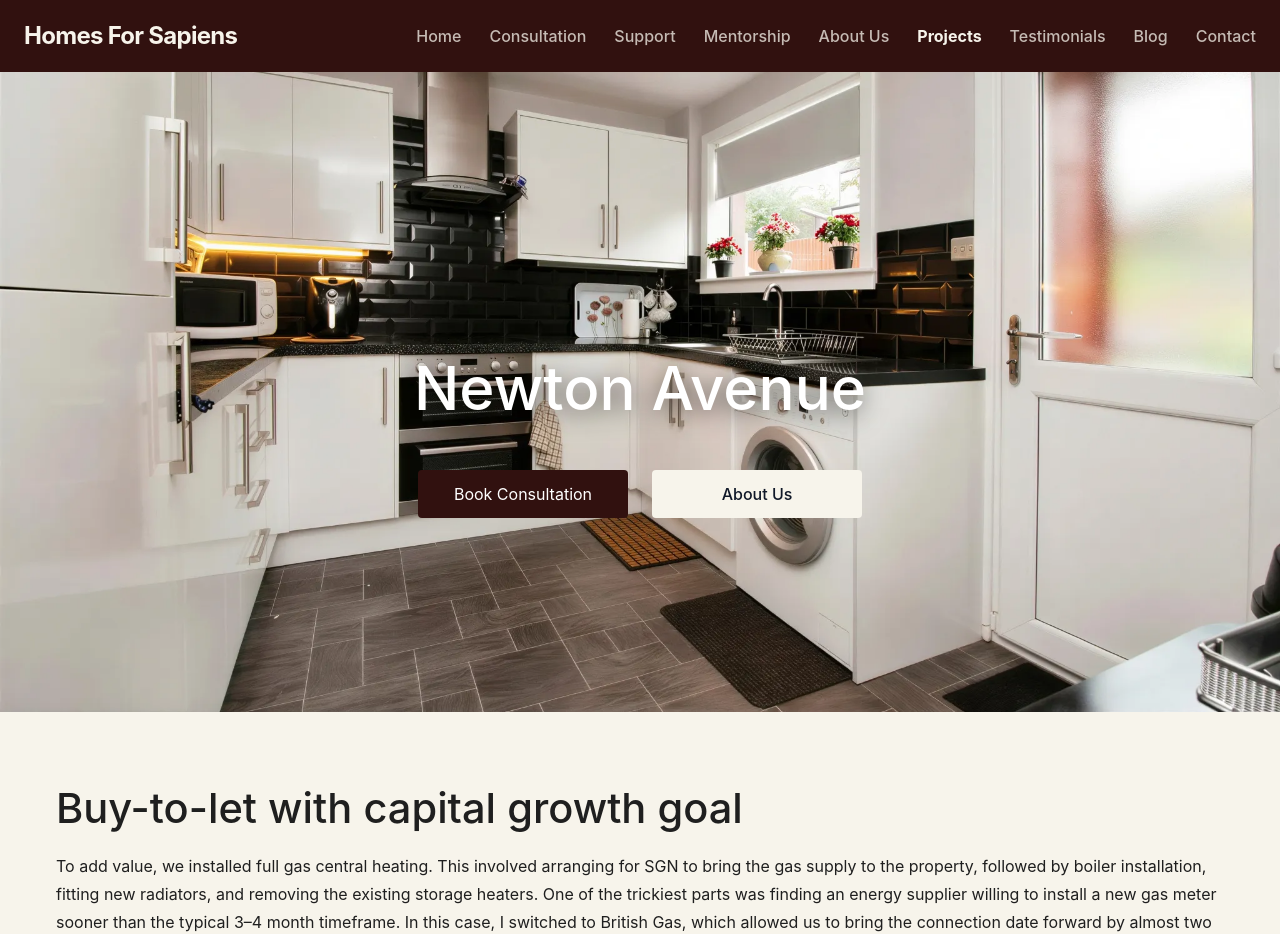
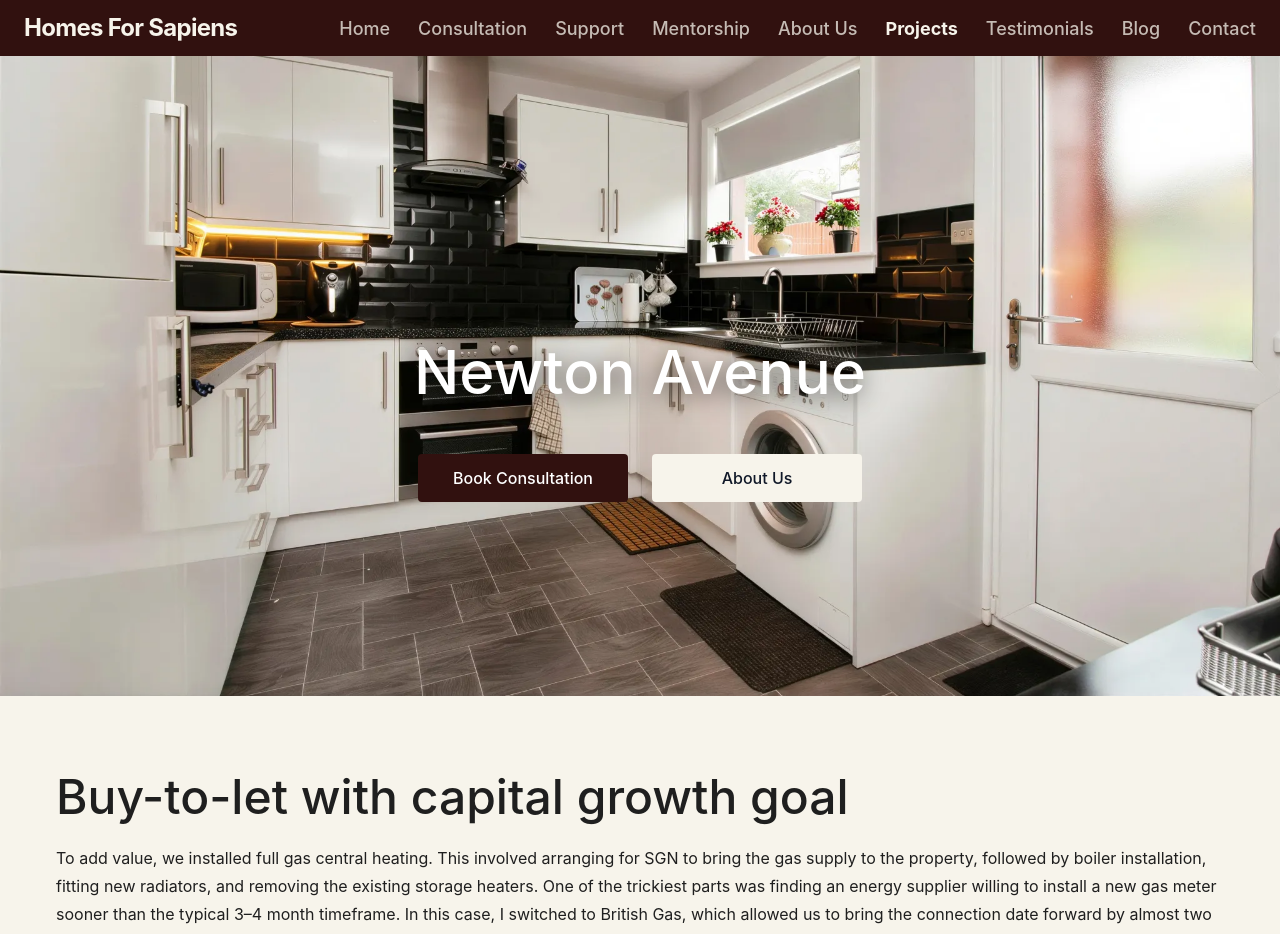
Before and after one commit to vladmytko/homesforsapience, a React (Vite) app: page /case-studies/newton in a window 1280 px wide. Shown: the top 934 px of the page. Built offline with nearby package versions, Linux system fonts and the light colour scheme.

Commit message:
General changes to design, minor fixes, navbar hover effect, header button hover effect, fix headers sizes

```diff
--- a/src/components/CaseStudiesComponents/CaseStudiesTemplate.jsx
+++ b/src/components/CaseStudiesComponents/CaseStudiesTemplate.jsx
@@ -2,7 +2,7 @@ import React, { useState } from 'react'
 
 const renderTextBlock = (title, lines = []) => (
   <div>
-    {title ? <h2 className="m-0 text-[2rem] font-medium leading-tight text-[#1f1f1f]">{title}</h2> : null}
+    {title ? <h2 className="m-0 text-2xl sm:text-3xl lg:text-4xl font-medium leading-tight text-[#1f1f1f]">{title}</h2> : null}
     <div className="mt-3">
       {lines.map((line, index) => (
         <p key={`${title || 'text'}-${index}`} className="my-1 leading-7 text-[#1f1f1f]">
@@ -88,7 +88,7 @@ const CaseStudiesTemplate = ({
     <section className="bg-(--color-brand-secondary) px-5 py-8 md:px-8">
       <div className="max-w-7xl mx-auto px-6  py-10 container">
         <div>
-          {title ? <h1 className="mb-4.5 text-[2.6rem] font-medium leading-[1.2] text-[#1f1f1f] ">{title}</h1> : null}
+          {title ? <h1 className="mb-4.5 text-2xl sm:text-4xl lg:text-5xl font-medium leading-[1.2] text-[#1f1f1f] ">{title}</h1> : null}
 
           <div>
             {intro.map((paragraph, index) => (
@@ -121,7 +121,7 @@ const CaseStudiesTemplate = ({
 
         {beforeAfterGroups.length > 0 ? (
           <div className="grid gap-5.5">
-            <h2 className="m-0 text-[2.2rem] font-medium leading-tight text-[#1f1f1f]">{beforeAfterTitle}</h2>
+            <h2 className="m-0 text-2xl sm:text-3xl lg:text-4xl font-medium leading-tight text-[#1f1f1f] mt-10">{beforeAfterTitle}</h2>
             {beforeAfterGroups.map((group, index) => (
               <BeforeAfterGroup key={`before-after-${index}`} group={group} onImageClick={setSelectedImage} />
             ))}
--- a/src/components/ReusableComponents/Header.jsx
+++ b/src/components/ReusableComponents/Header.jsx
@@ -29,18 +29,24 @@ const Header = ({
                 {showConsultationButton && (
                     <Link
                         to="/consultation"
-                        className='w-52.5 px-8 py-3 rounded bg-(--color-button-primary) hover:bg-(--color-button-primary-hover) transition-colors duration-300'
+                        className='group relative overflow-hidden w-52.5 px-8 py-3 rounded bg-(--color-button-primary) text-white font-medium transition-all duration-300 hover:-translate-y-1 hover:shadow-2xl hover:text-gray-900'
                     >
-                        Book Consultation
+                        <>
+                            <span className='absolute inset-0 bg-(--color-brand-secondary) scale-x-0 group-hover:scale-x-100 transition-transform duration-300'></span>
+                            <span className='relative z-10'>Book Consultation</span>
+                        </>
                     </Link>
                 )}
 
                 {showAboutButton && (
                     <Link
                         to="/about"
-                        className='w-52.5 px-8 py-3 rounded transition-colors duration-300 bg-(--color-brand-secondary) text-gray-900 font-medium'
+                        className='group relative overflow-hidden w-52.5 px-8 py-3 rounded bg-(--color-brand-secondary) text-gray-900 font-medium transition-all duration-300 hover:-translate-y-1 hover:shadow-2xl hover:shadow-black/20 hover:text-white'
                     >
-                        About Us
+                        <>
+                            <span className='absolute inset-0 bg-(--color-button-primary) scale-x-0 group-hover:scale-x-100 transition-transform duration-300'></span>
+                            <span className='relative z-10'>About Us</span>
+                        </>
                     </Link>
                 )}
             </div>
--- a/src/components/ReusableComponents/Navbar.jsx
+++ b/src/components/ReusableComponents/Navbar.jsx
@@ -50,9 +50,10 @@ export const Navbar = () => {
   const baseLinkStyle = {
     textDecoration: 'none',
     color: '#F7F4EB',
-    fontSize: '16px',
+    fontSize: '18px',
     fontWeight: 500,
-    transition: 'opacity 0.2s ease',
+    transition: 'all 0.25s ease',
+    display: 'inline-block',
   }
 
   return (
@@ -69,7 +70,7 @@ export const Navbar = () => {
           style={{
             maxWidth: '1300px',
             margin: '0 auto',
-            padding: '18px 24px',
+            padding: '10px 24px',
             display: 'flex',
             alignItems: 'center',
             justifyContent: isMobileView ? 'flex-end' : 'space-between',
@@ -107,6 +108,16 @@ export const Navbar = () => {
                     opacity: (isActive && !link.neverActive) ? 1 : 0.75,
                     fontWeight: (isActive && !link.neverActive) ? 700 : 500,
                   })}
+                  onMouseEnter={(e) => {
+                    e.target.style.color = '#ffdedb'
+                    e.target.style.transform = 'translateY(-3px)'
+                    e.target.style.opacity = '1'
+                  }}
+                  onMouseLeave={(e) => {
+                    e.target.style.color = '#ffffff'
+                    e.target.style.transform = 'translateY(0)'
+                    e.target.style.opacity = (link.neverActive ? '0.75' : '')
+                  }}
                 >
                   {link.label}
                 </NavLink>
@@ -239,7 +250,17 @@ export const Navbar = () => {
                       color: '#111111',
                       fontSize: '22px',
                       fontWeight: (isActive && !link.neverActive) ? 700 : 500,
+                      transition: 'all 0.25s ease',
+                      display: 'inline-block',
                     })}
+                    onMouseEnter={(e) => {
+                      e.target.style.color = '#ffe700'
+                      e.target.style.transform = 'translateY(-2px)'
+                    }}
+                    onMouseLeave={(e) => {
+                      e.target.style.color = '#111111'
+                      e.target.style.transform = 'translateY(0)'
+                    }}
                   >
                     {link.label}
                   </NavLink>
--- a/src/pages/About.jsx
+++ b/src/pages/About.jsx
@@ -13,7 +13,7 @@ const About = () => {
 
       <div className="bg-(--color-bg-gray) w-full">
         <div className="lg:max-w-7xl mx-auto py-10 px-6 lg:px-8">
-          <h2 className="text-(--color-text-dark) text-2xl sm:text-4xl lg:text-5xl mb-2 sm:mb-10">
+          <h2 className="text-(--color-text-dark) text-2xl sm:text-4xl lg:text-5xl mb-4 sm:mb-10">
             Meet The Founder
           </h2>
           <div className="justify-center">
--- a/src/pages/CaseStudiesPages/Newton.jsx
+++ b/src/pages/CaseStudiesPages/Newton.jsx
@@ -27,10 +27,14 @@ const Newton = () => {
           {
             title: "Investment Breakdown",
             lines: [
-              "Purchase price: Need to update",
-              "Fees and costs: Need to update",
-              "Refurbishment: Need to update",
-              "Total investment: Need to update",
+
+//               Purchase £120000
+// Refurbishment £18000
+// Value after £185000
+// Rent is 1050
+              "Purchase price: £120,000",
+              "Refurbishment: £18,000",
+              "Total investment: £138,000",
             ],
             image: {
               src: newton_assets.bathroom_after2,
@@ -42,29 +46,14 @@ const Newton = () => {
           {
             title: "Post-Refurbishment",
             lines: [
-              "Renovated market value: £55,000",
-              "Mortgage: 75%",
-              "Total left in deal: £1,463",
-              "Equity created: £12,287",
+              "Renovated market value: £185,000",
+              "Rent: £1,050",
             ],
             image: {
               src: newton_assets.kitchen_after,
               alt: "Livingroom after refurbishment",
             },
             layout: "image-left",
-          },
-          {
-            title: "Rental Breakdown",
-            lines: [
-              "Gross monthly rent: £425",
-              "Net monthly cashflow: £235",
-              "Net annually cashflow: £2,820",
-            ],
-            image: {
-              src: newton_assets.bedroom2_after,
-              alt: "Bedroom after refurbishment",
-            },
-            layout: "image-right",
           },
         ]}
         beforeAfterGroups={[
--- a/src/pages/Support.jsx
+++ b/src/pages/Support.jsx
@@ -56,7 +56,7 @@ const Support = () => {
 
         <div className="bg-(--color-bg-gray) w-full">
         <div className="lg:max-w-7xl mx-auto py-12 sm:py-20 px-6 lg:px-8">
-          <h2 className="text-(--color-text-dark) text-2xl sm:text-4xl lg:text-5xl mb-10">
+          <h2 className="text-(--color-text-dark) text-2xl sm:text-4xl lg:text-5xl sm:mb-10">
             Property Buying Support
           </h2>
           <div className="justify-center">
```
